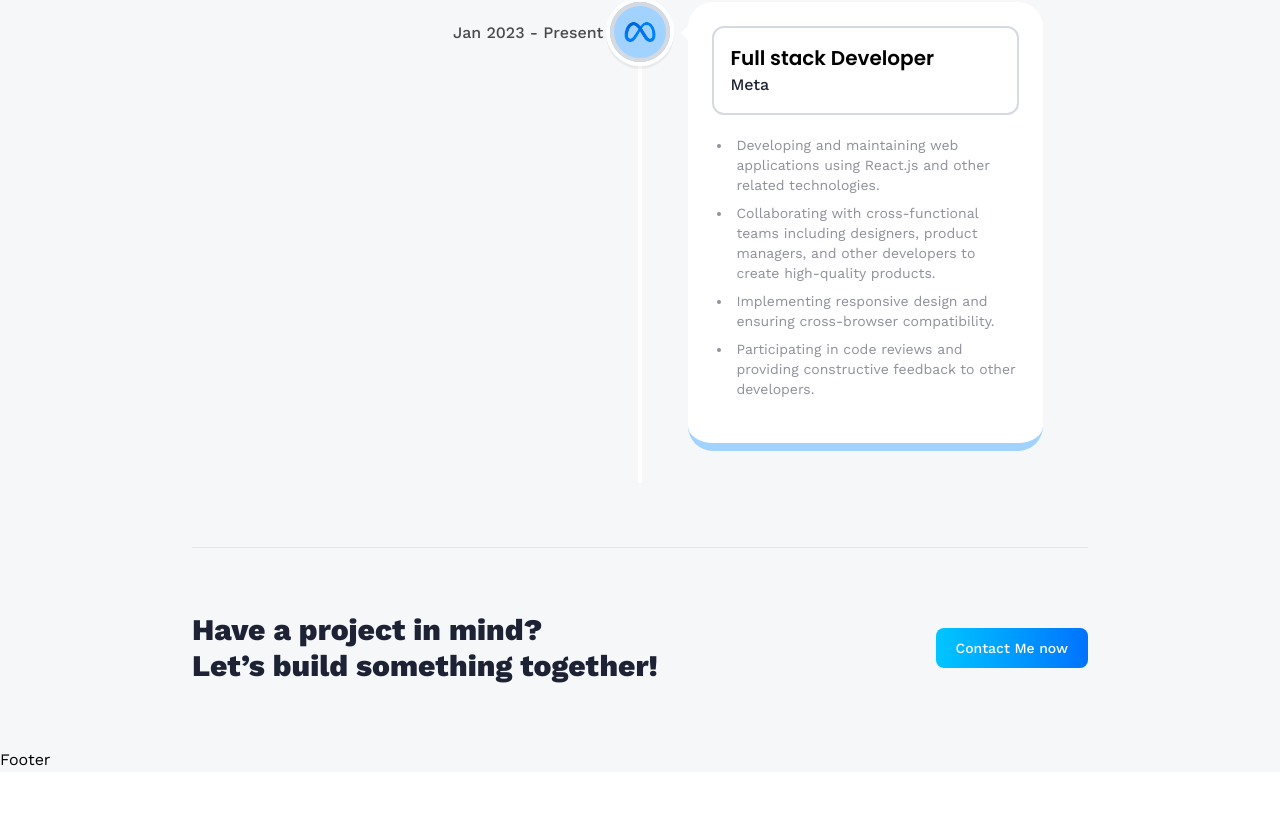
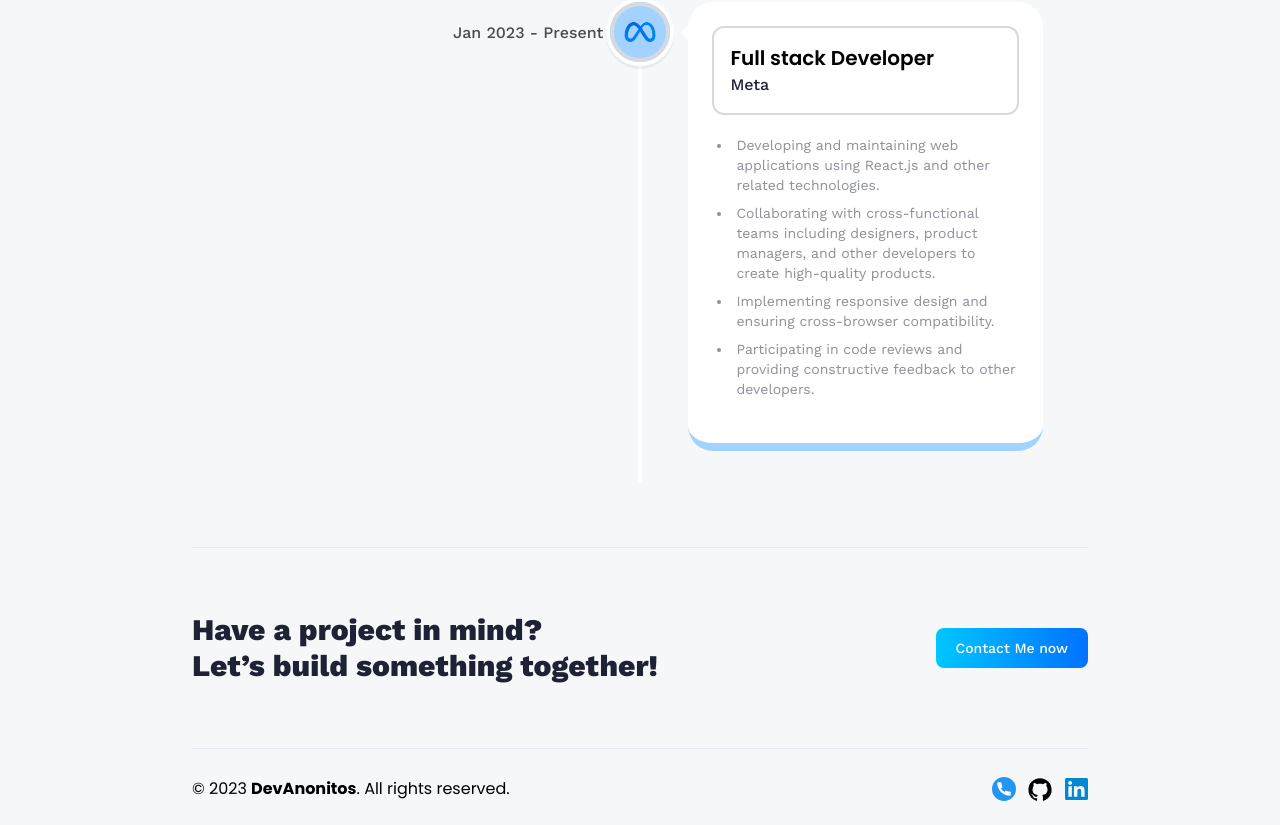
Before and after one commit to CommunityDevHub/Web-AppUI-Modern-, a React (Vite) app: page /about in a window 1280 px wide. Shown: the part 2557-3382 px from the top of the page. Before the commit the page ends 3329 px from the top, so only its background shows below. Built offline with nearby package versions, Linux system fonts and the light colour scheme.

Commit message:
update:Add->Footer-Components

```diff
--- a/src/components/Footer.tsx
+++ b/src/components/Footer.tsx
@@ -1,7 +1,32 @@
+import { Link } from "react-router-dom";
+
+import { socialLinks } from "../constants";
 
 const Footer = () => {
     return (
-        <div>Footer</div>
+        <>
+            <footer className="footer font-poppins">
+                <hr className='border-slate-200' />
+
+                <div className="footer-container">
+                    <p>
+                        © 2023 <strong>DevAnonitos</strong>. All rights reserved.
+                    </p>
+
+                    <div className="flex gap-3 justify-center items-center">
+                        {socialLinks.map((link) => (
+                            <Link key={link.name} to={link.link} target='_blank'>
+                                <img
+                                    src={link.iconUrl}
+                                    alt={link.name}
+                                    className='w-6 h-6 object-contain'
+                                />
+                                </Link>
+                        ))}
+                    </div>
+                </div>
+            </footer>
+        </>
     );
 };
 
--- a/src/constants/index.ts
+++ b/src/constants/index.ts
@@ -204,13 +204,13 @@
     {
         name: 'GitHub',
         iconUrl: github,
-        link: 'https://github.com/YourGitHubUsername',
+        link: 'https://github.com/NguyenBao23131',
     },
     {
         name: 'LinkedIn',
         iconUrl: linkedin,
-        link: 'https://www.linkedin.com/in/YourLinkedInUsername',
-    }
+        link: 'www.linkedin.com/in/bảo-nguyễn-đức-gia-68284a270',
+    },
 ];
 
 export const projects = [
```
